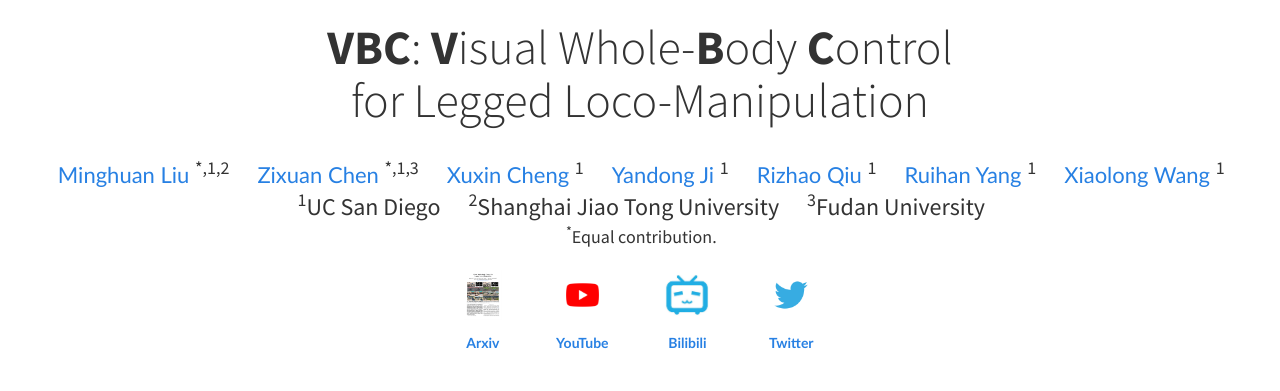
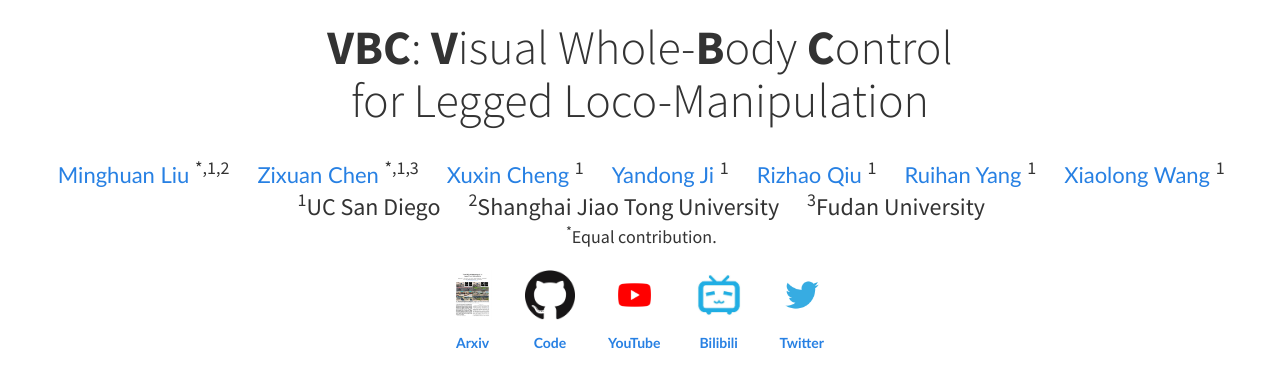
Before and after one commit to wholebody-b1/wholebody-b1.github.io, a plain HTML site: page index.html in a window 1280 px wide. Shown: the top 391 px of the page. Drawn offline with nearby package versions, Linux system fonts and the light colour scheme; some packages are replaced by stand-ins of ours; a script that the page names is missing.

Commit message:
update code

```diff
--- a/index.html
+++ b/index.html
@@ -121,6 +121,12 @@
                             <a href="https://arxiv.org/abs/2403.16967">
                             <image src="img/paper-img.png" height="50px">
                                 <h4><strong>Arxiv</strong></h4>
+                            </a>
+                        </li>
+                        <li>
+                            <a href="https://github.com/Ericonaldo/visual_wholebody">
+                            <image src="img/github.png" height="50px">
+                                <h4><strong>Code</strong></h4>
                             </a>
                         </li>
                         <li>
```
